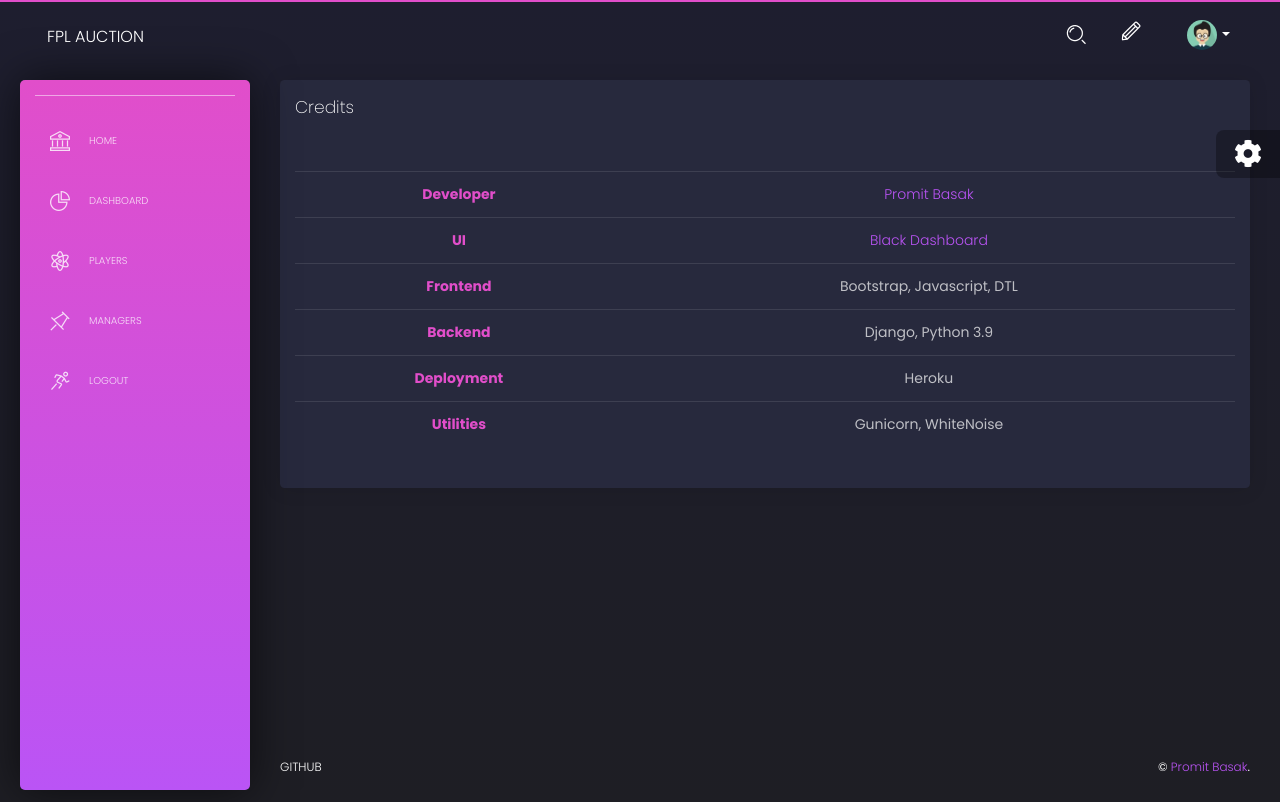
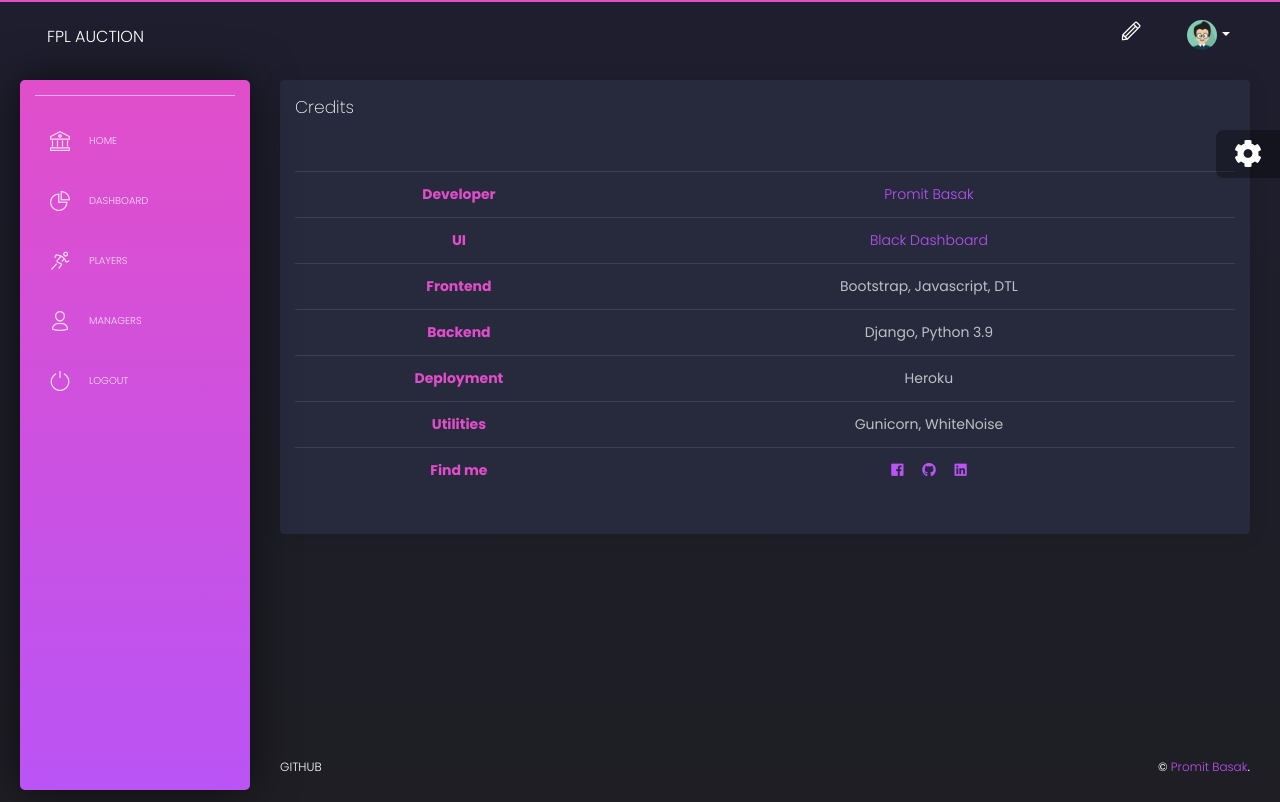
Before and after one commit to promitbasak/fpl-auction, a Django app: page /credits in a window 1280 px wide. Run offline with Django 3.2, Linux system fonts and the light colour scheme; the visitor is signed in with stand-in values (Sample User, id 1); data that the repository does not hold is empty; some libraries are stand-ins or nearby versions.

Commit message:
Bug fixes

```diff
--- a/fpl_auction/templates/home/credits.html
+++ b/fpl_auction/templates/home/credits.html
@@ -80,6 +80,18 @@
                     Gunicorn, WhiteNoise
                   </td>
                 </tr>
+                <tr>
+                  <th class="text-center text-primary">
+                    Find me
+                  </th>
+                  <td class="text-center">
+                    <a href="https://www.facebook.com/promitbasakjoy"><i class="fab fa-facebook"></i></a>
+                    &nbsp; &nbsp;
+                    <a href="https://github.com/promitbasak"><i class="fab fa-github"></i></a>
+                    &nbsp; &nbsp;
+                    <a href="https://linkedin.com/in/promitbasak"><i class="fab fa-linkedin"></i></a>
+                  </td>
+                </tr>
               </tbody>
             </table>
           </div>
--- a/fpl_auction/templates/includes/fixed-plugin.html
+++ b/fpl_auction/templates/includes/fixed-plugin.html
@@ -23,9 +23,6 @@
           <span class="color-label">DARK MODE</span>
         </li>
         <li class="button-container">
-          <!-- <a href="https://www.creative-tim.com/product/black-dashboard-django"
-             target="_blank"
-             class="btn btn-primary btn-block btn-round">Product Page</a> -->
           <a href="{% url 'home:credits' %}"
              target="_blank"
              class="btn btn-default btn-block btn-round">
--- a/fpl_auction/templates/includes/footer.html
+++ b/fpl_auction/templates/includes/footer.html
@@ -11,7 +11,7 @@
       </ul>
       <div class="copyright">
         &copy; <a target="_blank"
-                  href="https://www.linkedin.com/in/promitbasak">Promit Basak</a>.
+                  href="https://www.facebook.com/promitbasakjoy">Promit Basak</a>.
       </div>
     </div>
   </footer>
--- a/fpl_auction/templates/includes/navigation.html
+++ b/fpl_auction/templates/includes/navigation.html
@@ -23,27 +23,6 @@
 
             {% if user.is_authenticated %}
             <ul class="navbar-nav ml-auto">
-              <li class="search-bar input-group">
-                <button class="btn btn-link" id="search-button" data-toggle="modal" data-target="#searchModal"><i class="tim-icons icon-zoom-split" ></i>
-                  <span class="d-lg-none d-md-block">Search</span>
-                </button>
-              </li>
-              <!-- <li class="dropdown nav-item">
-                <a href="javascript:void(0)" class="dropdown-toggle nav-link" data-toggle="dropdown">
-                  <div class="notification d-none d-lg-block d-xl-block"></div>
-                  <i class="tim-icons icon-sound-wave"></i>
-                  <p class="d-lg-none">
-                    Notifications
-                  </p>
-                </a>
-                <ul class="dropdown-menu dropdown-menu-right dropdown-navbar">
-                  <li class="nav-link"><a href="#" class="nav-item dropdown-item">Mike John responded to your email</a></li>
-                  <li class="nav-link"><a href="javascript:void(0)" class="nav-item dropdown-item">You have 5 more tasks</a></li>
-                  <li class="nav-link"><a href="javascript:void(0)" class="nav-item dropdown-item">Your friend Michael is in town</a></li>
-                  <li class="nav-link"><a href="javascript:void(0)" class="nav-item dropdown-item">Another notification</a></li>
-                  <li class="nav-link"><a href="javascript:void(0)" class="nav-item dropdown-item">Another one</a></li>
-                </ul>
-              </li> -->
               <li class="nav-item">
                 <a href="{% url 'home:credits' %}" class="nav-link">
                   <div class="photo">
@@ -66,6 +45,10 @@
                 </a>
                 <ul class="dropdown-menu dropdown-navbar">
                   <li class="nav-link"><a href="{% url 'home:profile' %}" class="nav-item dropdown-item">Profile</a></li>
+                  <li class="dropdown-divider"></li>
+                  <li class="nav-link">
+                    <a href="{% url 'game:manager_detail' request.user.manager.id %}" class="nav-item dropdown-item">
+                      Manager Profile</a></li>
                   <li class="dropdown-divider"></li>
                   <li class="nav-link"><a href="{% url 'accounts:logout' %}" class="nav-item dropdown-item">Log out</a></li>
                 </ul>
--- a/fpl_auction/templates/includes/scripts.html
+++ b/fpl_auction/templates/includes/scripts.html
@@ -6,13 +6,6 @@
   <script src="{% static 'assets/js/core/popper.min.js' %}"></script>
   <script src="{% static 'assets/js/core/bootstrap.min.js' %}"></script>
   <script src="{% static 'assets/js/plugins/perfect-scrollbar.jquery.min.js' %}"></script>
-  <!--  Google Maps Plugin    -->
-  <!-- Place this tag in your head or just before your close body tag. -->
-  <!-- <script src="https://maps.googleapis.com/maps/api/js?key=YOUR_KEY_HERE"></script> -->
-  <!-- Chart JS -->
   <script src="{% static 'assets/js/plugins/chartjs.min.js' %}"></script>
-  <!--  Notifications Plugin    -->
   <script src="{% static 'assets/js/plugins/bootstrap-notify.js' %}"></script>
-  <!-- Control Center for Black Dashboard: parallax effects, scripts for the example pages etc -->
-  <script src="{% static 'assets/js/black-dashboard.min.js' %}"></script><!-- Black Dashboard DEMO methods, don't include it in your project! -->
-  <script src="{% static 'assets/demo/demo.js' %}"></script>
+  <script src="{% static 'assets/js/black-dashboard.min.js' %}"></script>
--- a/fpl_auction/templates/includes/sidebar.html
+++ b/fpl_auction/templates/includes/sidebar.html
@@ -4,22 +4,6 @@
       <div class="sidebar-wrapper">
 
         <div class="logo">
-          <!-- <a target="_blank"
-             href="https://www.creative-tim.com/product/black-dashboard-django" class="simple-text logo-mini">
-            BD
-          </a>
-          <a target="_blank"
-             href="https://www.creative-tim.com/product/black-dashboard-django" class="simple-text logo-normal">
-            Django Dashboard
-          </a> -->
-          <!-- <a
-             href="{% url 'accounts:login' %}" class="simple-text logo-mini">
-             Log in
-          </a>
-          <a
-             href="{% url 'accounts:register' %}" class="simple-text logo-mini">
-             Sign Up
-          </a> -->
         </div>
 
         <ul class="nav">
@@ -39,43 +23,19 @@
           </li>
           <li class="{% if 'icons' in segment %} active {% endif %}">
             <a href="{% url 'game:player_list' %}">
-              <i class="tim-icons icon-atom"></i>
+              <i class="tim-icons icon-user-run"></i>
               <p>Players</p>
             </a>
           </li>
           <li class="{% if 'maps' in segment %} active {% endif %}">
             <a href="{% url 'game:manager_list' %}">
-              <i class="tim-icons icon-pin"></i>
+              <i class="tim-icons icon-single-02"></i>
               <p>Managers</p>
             </a>
           </li>
-          <!-- <li class="{% if 'page-user' in segment %} active {% endif %}">
-            <a href="/page-user.html">
-              <i class="tim-icons icon-single-02"></i>
-              <p>User Profile</p>
-            </a>
-          </li>
-          <li class="{% if 'tables' in segment %} active {% endif %}">
-            <a href="/ui-tables.html">
-              <i class="tim-icons icon-puzzle-10"></i>
-              <p>Table List</p>
-            </a>
-          </li>
-          <li class="{% if 'typography' in segment %} active {% endif %}">
-            <a href="/ui-typography.html">
-              <i class="tim-icons icon-align-center"></i>
-              <p>Typography</p>
-            </a>
-          </li>
-          <li class="{% if 'rtl-support' in segment %} active {% endif %}">
-            <a href="/page-rtl-support.html">
-              <i class="tim-icons icon-world"></i>
-              <p>RTL Support</p>
-            </a>
-          </li> -->
           <li>
             <a href="{% url 'accounts:logout' %}" >
-              <i class="tim-icons icon-user-run"></i>
+              <i class="tim-icons icon-button-power"></i>
               <p>Logout</p>
             </a>
           </li>
--- a/game/views.py
+++ b/game/views.py
@@ -38,7 +38,10 @@
         if "search" in filters:
             queryset = queryset.filter(web_name__contains=filters["search"])
         if "orderby" in filters and filters["orderby"] in self.ordering_fields:
-            queryset = queryset.order_by(filters["orderby"])
+            if filters["orderby"] in ["total_points", "selected_by_percent"]:
+                queryset = queryset.order_by("-" + filters["orderby"])
+            else:
+                queryset = queryset.order_by(filters["orderby"])
         else:
             queryset = queryset.order_by("web_name")
         return queryset
```
Also changed, not shown: fpl_auction/templates/home/index.html (+4 -10 lines), fpl_auction/templates/home/profile.html (+11 -10 lines), fpl_auction/templates/layouts/base.html (+0 -8 lines), game/models.py (+6 -1 lines), game/migrations/0003_deadlines.py (added).
